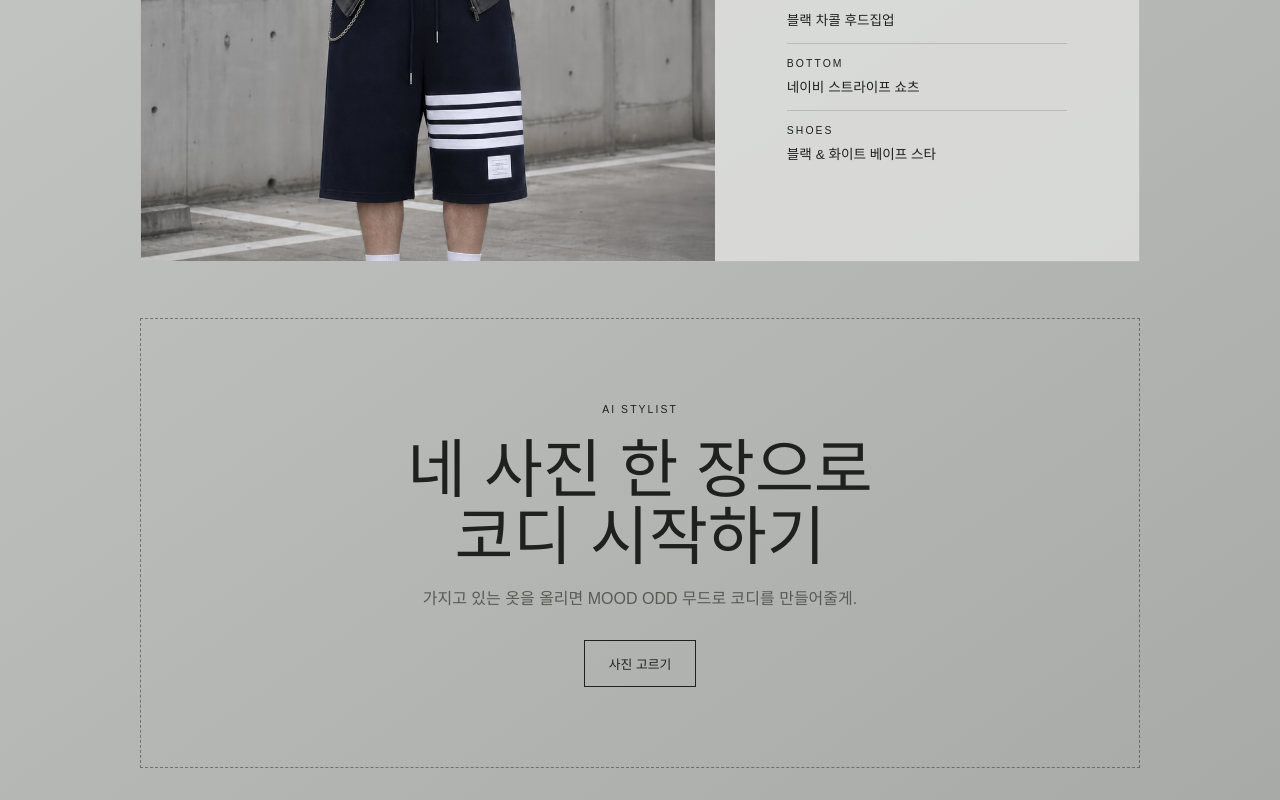
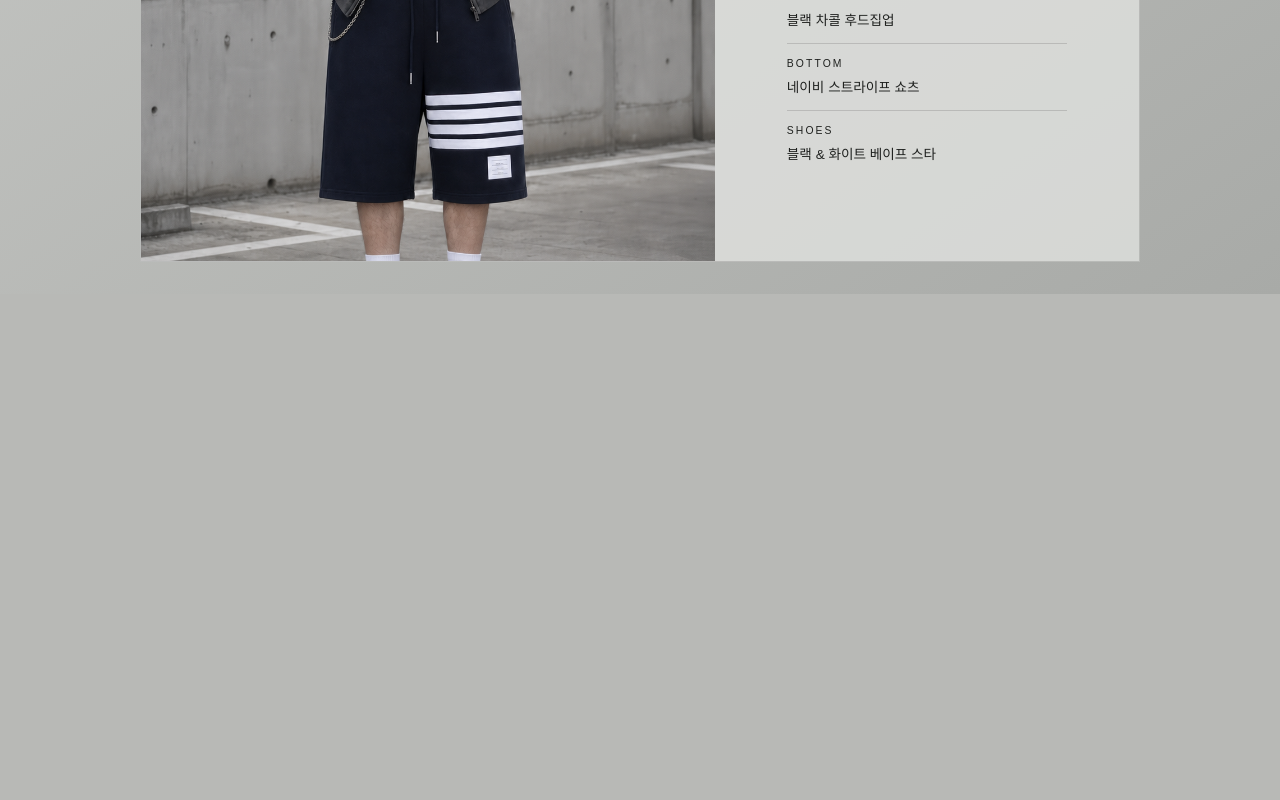
Before and after one commit to ue2018609-ai/mood-odd, a Next.js app: page / in a window 1280 px wide. Shown: the part 1078-1878 px from the top of the page. After the commit the page ends 1372 px from the top, so only its background shows below. Built offline with nearby package versions, Linux system fonts and the light colour scheme.

Commit message:
Remove AI stylist feature

```diff
--- a/app/globals.css
+++ b/app/globals.css
@@ -81,91 +81,6 @@ dd {
   font-size: 0.85rem;
 }
 
-.stylist-box {
-  width: min(1000px, 100%);
-  margin: 56px auto 0;
-  padding: clamp(36px, 7vw, 80px);
-  border: 1px dashed rgba(31, 33, 31, 0.45);
-  text-align: center;
-}
-
-.stylist-box span {
-  font-size: 0.65rem;
-  letter-spacing: 0.2em;
-}
-
-.stylist-box h2 {
-  margin: 20px 0 14px;
-  font-size: clamp(2rem, 5vw, 4.5rem);
-  font-weight: 400;
-  line-height: 1.05;
-}
-
-.stylist-box p {
-  margin: 0 auto 28px;
-  max-width: 460px;
-  color: #585a54;
-  line-height: 1.7;
-}
-
-.upload-button {
-  display: inline-block;
-  padding: 13px 24px;
-  border: 1px solid #1f211f;
-  cursor: pointer;
-  font-size: 0.8rem;
-}
-
-.upload-button input {
-  display: none;
-}
-
-.stylist-preview {
-  display: block;
-  width: min(320px, 100%);
-  max-height: 380px;
-  margin: 0 auto 24px;
-  object-fit: contain;
-  background: rgba(255, 255, 255, 0.24);
-}
-
-.stylist-actions {
-  display: flex;
-  justify-content: center;
-  gap: 10px;
-  flex-wrap: wrap;
-}
-
-.recommend-button {
-  padding: 13px 24px;
-  border: 1px solid #1f211f;
-  background: #1f211f;
-  color: #ecece8;
-  cursor: pointer;
-  font: inherit;
-  font-size: 0.8rem;
-}
-
-.recommend-button:disabled {
-  cursor: wait;
-  opacity: 0.55;
-}
-
-.stylist-result {
-  max-width: 620px;
-  margin: 32px auto 0;
-  padding: 24px;
-  border-top: 1px solid rgba(31, 33, 31, 0.35);
-  white-space: pre-wrap;
-  text-align: left;
-  line-height: 1.8;
-}
-
-.stylist-error {
-  margin-top: 24px !important;
-  color: #751f1f !important;
-}
-
 @media (max-width: 700px) {
   main {
     padding: 20px;
--- a/app/page.js
+++ b/app/page.js
@@ -1,5 +1,3 @@
-import Stylist from "./stylist";
-
 export default function Home() {
   return (
     <main>
@@ -40,8 +38,6 @@ export default function Home() {
           </dl>
         </div>
       </section>
-
-      <Stylist />
     </main>
   );
 }
--- a/app/stylist.js
+++ /dev/null
@@ -1,75 +0,0 @@
-"use client";
-
-import { useState } from "react";
-
-export default function Stylist() {
-  const [image, setImage] = useState("");
-  const [result, setResult] = useState("");
-  const [error, setError] = useState("");
-  const [loading, setLoading] = useState(false);
-
-  function chooseImage(event) {
-    const file = event.target.files?.[0];
-    if (!file) return;
-
-    const reader = new FileReader();
-    reader.onload = () => {
-      setImage(reader.result);
-      setResult("");
-      setError("");
-    };
-    reader.readAsDataURL(file);
-  }
-
-  async function recommendLook() {
-    setLoading(true);
-    setResult("");
-    setError("");
-
-    try {
-      const response = await fetch("/api/style", {
-        method: "POST",
-        headers: { "Content-Type": "application/json" },
-        body: JSON.stringify({ image }),
-      });
-      const data = await response.json();
-
-      if (!response.ok) throw new Error(data.error);
-      setResult(data.recommendation);
-    } catch (requestError) {
-      setError(requestError.message || "잠시 후 다시 시도해줘.");
-    } finally {
-      setLoading(false);
-    }
-  }
-
-  return (
-    <section className="stylist-box">
-      <span>AI STYLIST</span>
-      <h2>네 사진 한 장으로<br />코디 시작하기</h2>
-      <p>가지고 있는 옷을 올리면 MOOD ODD 무드로 코디를 만들어줄게.</p>
-
-      {image && <img className="stylist-preview" src={image} alt="선택한 옷" />}
-
-      <div className="stylist-actions">
-        <label className="upload-button">
-          {image ? "다른 사진 고르기" : "사진 고르기"}
-          <input type="file" accept="image/*" onChange={chooseImage} />
-        </label>
-        {image && (
-          <button
-            className="recommend-button"
-            type="button"
-            onClick={recommendLook}
-            disabled={loading}
-          >
-            {loading ? "코디 만드는 중..." : "코디 추천받기"}
-          </button>
-        )}
-      </div>
-
-      {result && <div className="stylist-result">{result}</div>}
-      {error && <p className="stylist-error">{error}</p>}
-    </section>
-  );
-}
--- a/package.json
+++ b/package.json
@@ -4,7 +4,6 @@
   },
   "dependencies": {
     "next": "latest",
-    "openai": "^6.48.0",
     "react": "latest",
     "react-dom": "latest"
   }
```
Also changed, not shown: app/api/style/route.js (deleted, +0 -57 lines), 1 other file (tests, documents, lock files or other folders).
